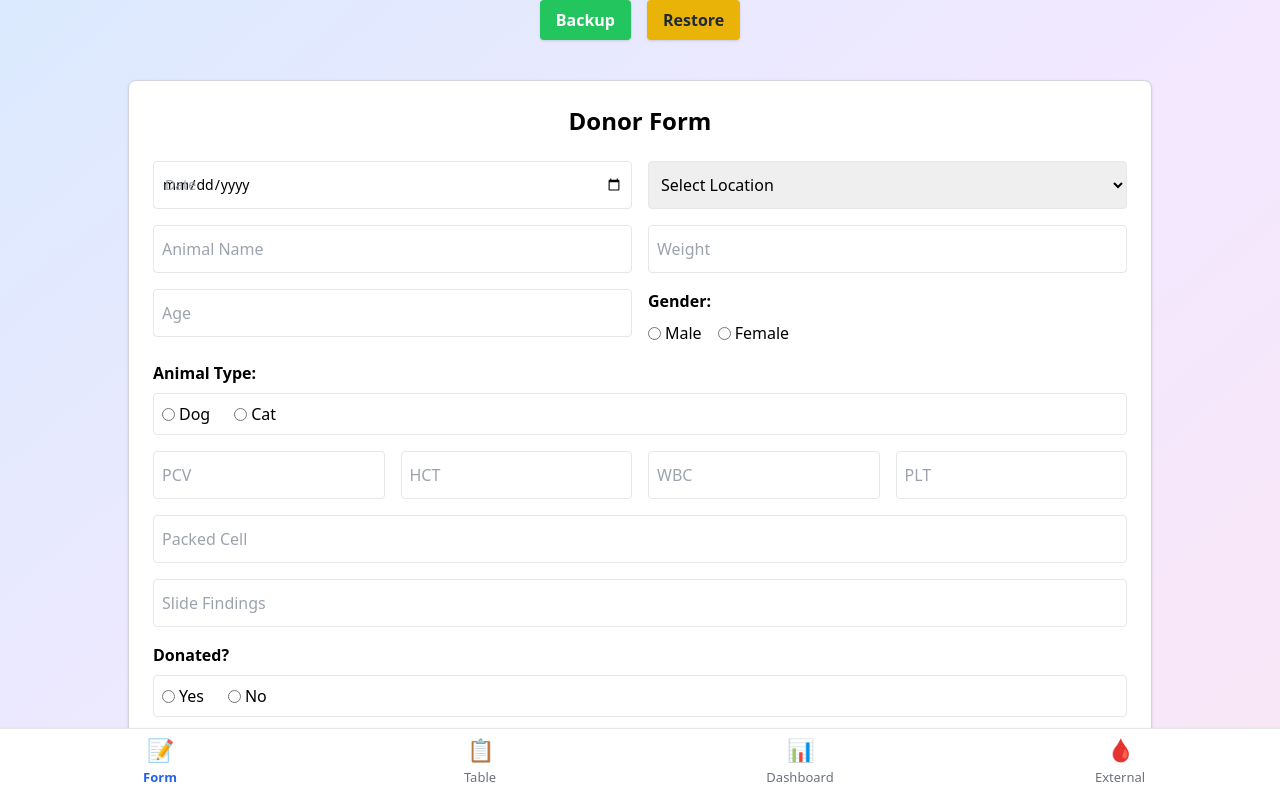
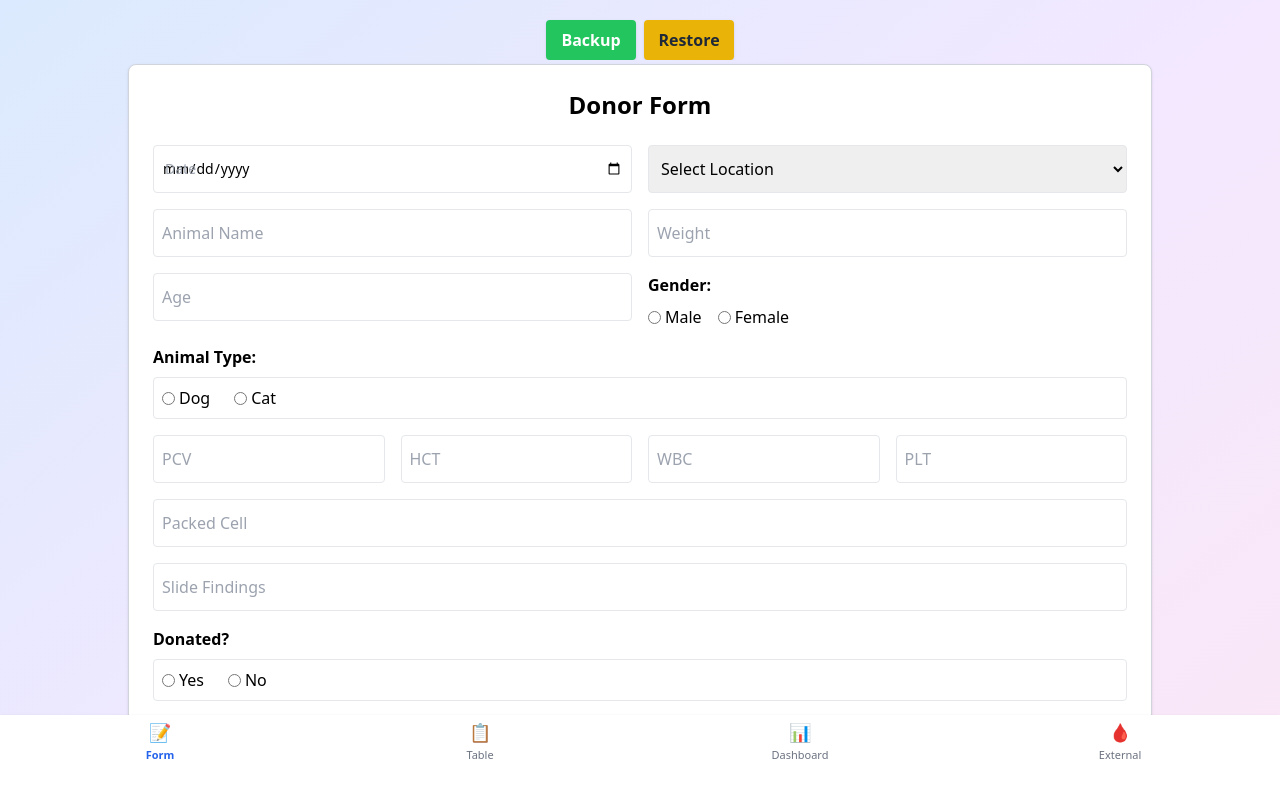
Before and after one commit to Motis88/dono-app-vol2, a React (Vite) app: page / in a window 1280 px wide. Shown: the top 798 px of the page. Built offline with nearby package versions, Linux system fonts and the light colour scheme.

Commit message:
fixed height

```diff
--- a/src/App.jsx
+++ b/src/App.jsx
@@ -144,17 +144,31 @@ const App = () => {
   };
 
   return (
-    <div className="min-h-screen pb-20 bg-gradient-to-br from-blue-100 via-purple-100 to-pink-100">
-      {/* Top buttons */}
-      <div className="flex justify-center mb-6 gap-4 pt-7 md:pt-4" style={{paddingTop: 'env(safe-area-inset-top,2.7rem)'}}>
+    <div className="min-h-screen pb-16 bg-gradient-to-br from-blue-100 via-purple-100 to-pink-100">
+      {/* Backup/Restore buttons - top bar */}
+      <div
+        className="fixed top-0 left-0 right-0 flex flex-wrap justify-center items-center mb-2 gap-2 w-full z-50"
+        style={{
+          paddingTop: 'calc(env(safe-area-inset-top, 0px) + 20px)',
+          minHeight: 34,
+          maxWidth: '100vw',
+          overflowX: 'auto',
+        }}
+      >
         <button
-          className="px-4 py-2 rounded bg-green-500 text-white font-bold shadow"
+          className="px-3 py-1 rounded bg-green-500 text-white font-bold shadow min-w-[90px] max-w-full h-10"
+          style={{
+            whiteSpace: 'nowrap',
+          }}
           onClick={backupDonorsToFile}
         >
           Backup
         </button>
         <button
-          className="px-4 py-2 rounded bg-yellow-500 text-gray-800 font-bold shadow"
+          className="px-3 py-1 rounded bg-yellow-500 text-gray-800 font-bold shadow min-w-[90px] max-w-full h-10"
+          style={{
+            whiteSpace: 'nowrap',
+          }}
           onClick={async () => {
             if (window.confirm('Are you sure you want to RESTORE from backup? This will overwrite all your current donors!')) {
               await restoreDonorsFromFile();
@@ -165,7 +179,8 @@ const App = () => {
         </button>
       </div>
 
-      <div className="p-4 pb-4" {...swipeHandlers}>
+      {/* Main content - add top padding for nav bar */}
+      <div className="p-4 pb-4 pt-16" {...swipeHandlers}>
         <Suspense fallback={<div className="flex justify-center items-center h-64"><div className="animate-spin rounded-full h-8 w-8 border-b-2 border-blue-600"></div></div>}>
           {view === 'form' && <DonorForm editingDonor={editingDonor} onCancelEdit={handleCancelEdit} onAddDonor={handleAddDonor} />}
           {view === 'table' && <TablesByLocation onEdit={(donor) => { setEditingDonor(donor); setView("form"); }} />}
@@ -175,40 +190,43 @@ const App = () => {
         </Suspense>
       </div>
 
+      {/* Navigation buttons - bottom bar */}
       <div
-        className="fixed bottom-0 left-0 right-0 bg-white flex justify-around border-t shadow z-50"
+        className="fixed bottom-0 left-0 right-0 bg-white flex justify-around border-b shadow z-50"
         style={{
-          paddingBottom: 'calc(env(safe-area-inset-bottom, 0px) + 9px)',
-          minHeight: 58,
+          paddingBottom: 'calc(env(safe-area-inset-bottom, 0px) + 44px)',
+          minHeight: 44,
+          maxWidth: '100vw',
+          overflowX: 'auto',
         }}
       >
         <button
-          className={`flex-1 flex flex-col items-center py-1 ${view === 'form' ? 'text-blue-600 font-bold' : 'text-gray-500'}`}
+          className={`flex-1 flex flex-col items-center py-1 h-10 ${view === 'form' ? 'text-blue-600 font-bold' : 'text-gray-500'}`}
           onClick={() => setView('form')}
         >
-          <span style={{fontSize: 22}}>📝</span>
-          <span style={{fontSize: 13, marginTop: 2}}>Form</span>
+          <span style={{fontSize: 18}}>📝</span>
+          <span style={{fontSize: 11, marginTop: 1}}>Form</span>
         </button>
         <button
-          className={`flex-1 flex flex-col items-center py-1 ${view === 'table' ? 'text-blue-600 font-bold' : 'text-gray-500'}`}
+          className={`flex-1 flex flex-col items-center py-1 h-10 ${view === 'table' ? 'text-blue-600 font-bold' : 'text-gray-500'}`}
           onClick={() => setView('table')}
         >
-          <span style={{fontSize: 22}}>📋</span>
-          <span style={{fontSize: 13, marginTop: 2}}>Table</span>
+          <span style={{fontSize: 18}}>📋</span>
+          <span style={{fontSize: 11, marginTop: 1}}>Table</span>
         </button>
         <button
-          className={`flex-1 flex flex-col items-center py-1 ${view === 'dashboard' ? 'text-blue-600 font-bold' : 'text-gray-500'}`}
+          className={`flex-1 flex flex-col items-center py-1 h-10 ${view === 'dashboard' ? 'text-blue-600 font-bold' : 'text-gray-500'}`}
           onClick={() => setView('dashboard')}
         >
-          <span style={{fontSize: 22}}>📊</span>
-          <span style={{fontSize: 13, marginTop: 2}}>Dashboard</span>
+          <span style={{fontSize: 18}}>📊</span>
+          <span style={{fontSize: 11, marginTop: 1}}>Dashboard</span>
         </button>
         <button
-          className={`flex-1 flex flex-col items-center py-1 ${view === 'external-cells' ? 'text-blue-600 font-bold' : 'text-gray-500'}`}
+          className={`flex-1 flex flex-col items-center py-1 h-10 ${view === 'external-cells' ? 'text-blue-600 font-bold' : 'text-gray-500'}`}
           onClick={() => setView('external-cells')}
         >
-          <span style={{fontSize: 22}}>🩸</span>
-          <span style={{fontSize: 13, marginTop: 2}}>External</span>
+          <span style={{fontSize: 18}}>🩸</span>
+          <span style={{fontSize: 11, marginTop: 1}}>External</span>
         </button>
       </div>
     </div>
```
